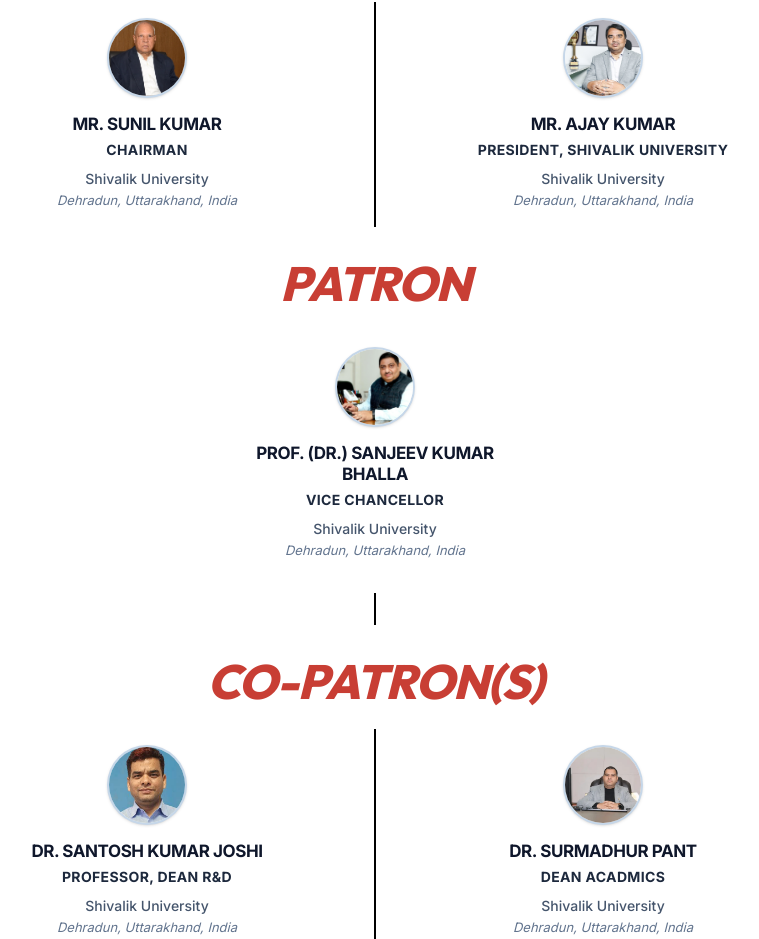
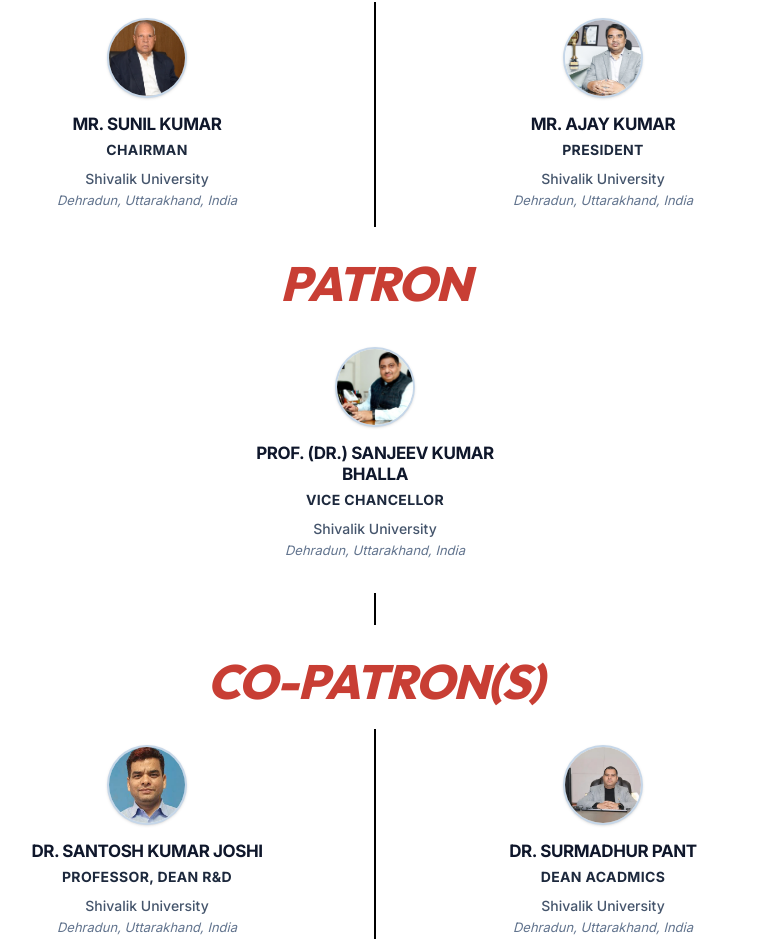
Before and after one commit to satyamkruk07-lgtm/IC-AIHISD-2026, a React (Vite) app: page / in a window 1280 px wide. Shown: the part 4268-5207 px from the top of the page, without its empty margins (265-1024 px from the left). Built offline with nearby package versions, Linux system fonts and the light colour scheme; no server answers; the database is empty.

Commit message:
Update role of MR. AJAY KUMAR to 'PRESIDENT'

```diff
--- a/src/components/Committee.tsx
+++ b/src/components/Committee.tsx
@@ -21,7 +21,7 @@ export default function Committee() {
         },
         {
           name: "MR. AJAY KUMAR",
-          role: "PRESIDENT, SHIVALIK UNIVERSITY",
+          role: "PRESIDENT",
           image: "/ViceChairman_ShivalikCollege.jpg"
         }
       ]
```
